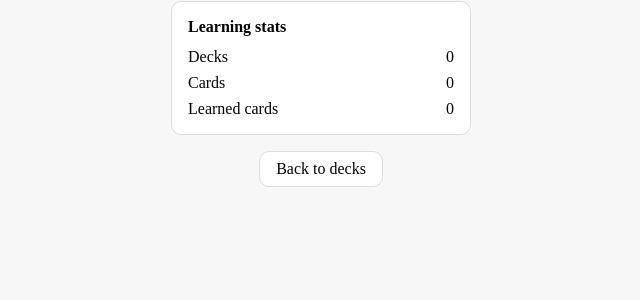
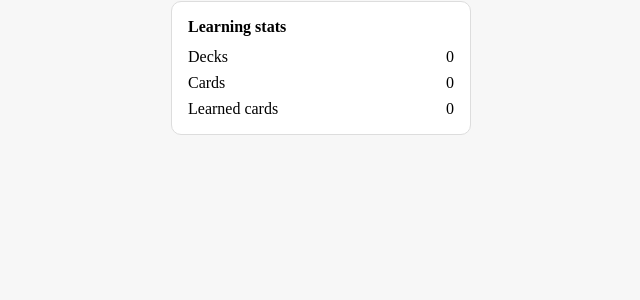
Before and after one commit to developerandrii/noe-website, a Django app: page /accounts/profile/ in a window 1280 px wide. Shown: the part 331-631 px from the top of the page, without its empty margins (319-959 px from the left). Run offline with Django 5.2, Linux system fonts and the light colour scheme; the visitor is signed in with stand-in values (Sample User, id 1); data that the repository does not hold is empty.

Commit message:
Remove redundant nav link

```diff
--- a/accounts/static/accounts/profile.css
+++ b/accounts/static/accounts/profile.css
@@ -71,17 +71,3 @@
 .profile-stat-value {
     text-align: right;
 }
-
-.profile-actions {
-    display: flex;
-    justify-content: center;
-}
-
-.profile-actions a {
-    padding: .5rem 1rem;
-    border: 1px solid #ddd;
-    border-radius: 10px;
-    color: inherit;
-    background-color: white;
-    text-decoration: none;
-}
--- a/accounts/templates/accounts/profile.html
+++ b/accounts/templates/accounts/profile.html
@@ -53,8 +53,4 @@
         </div>
     </dl>
 </section>
-
-<div class="profile-actions">
-    <a href="{% url 'deck-list' %}">Back to decks</a>
-</div>
 {% endblock %}
```
